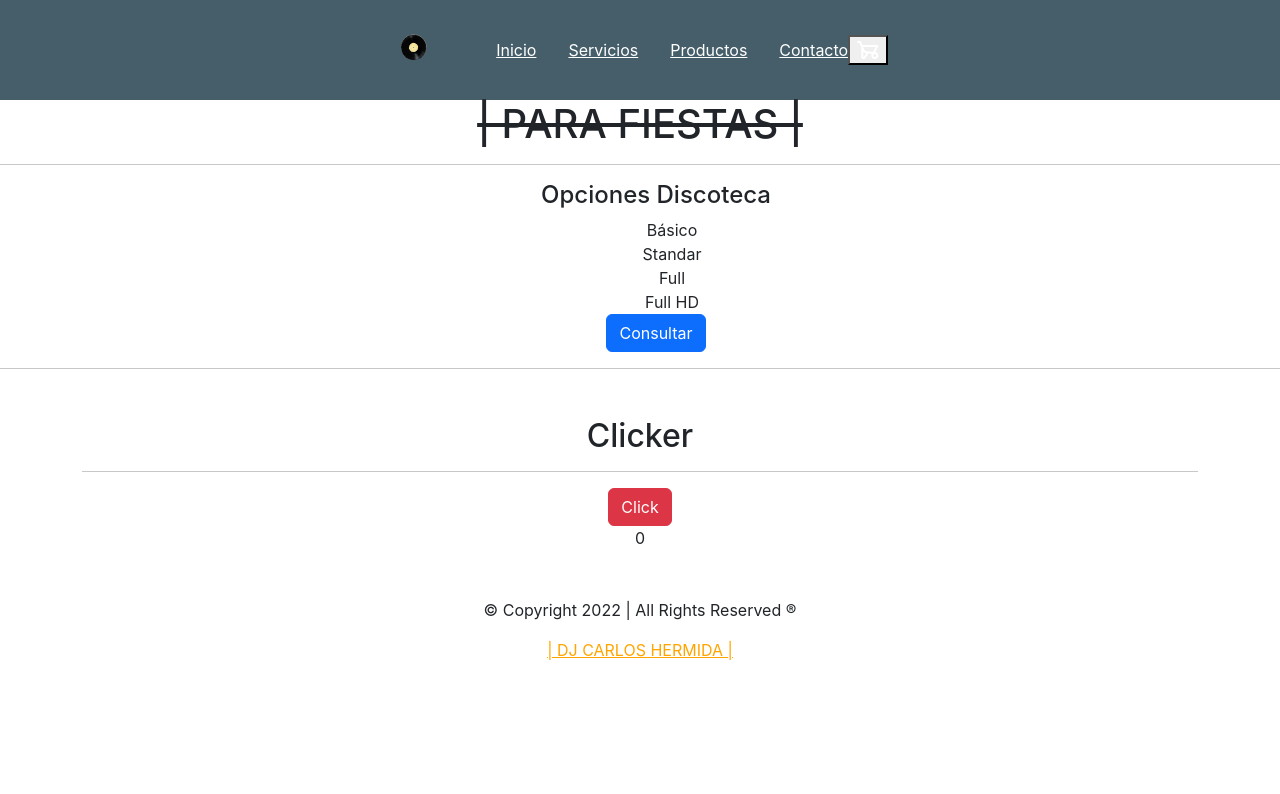
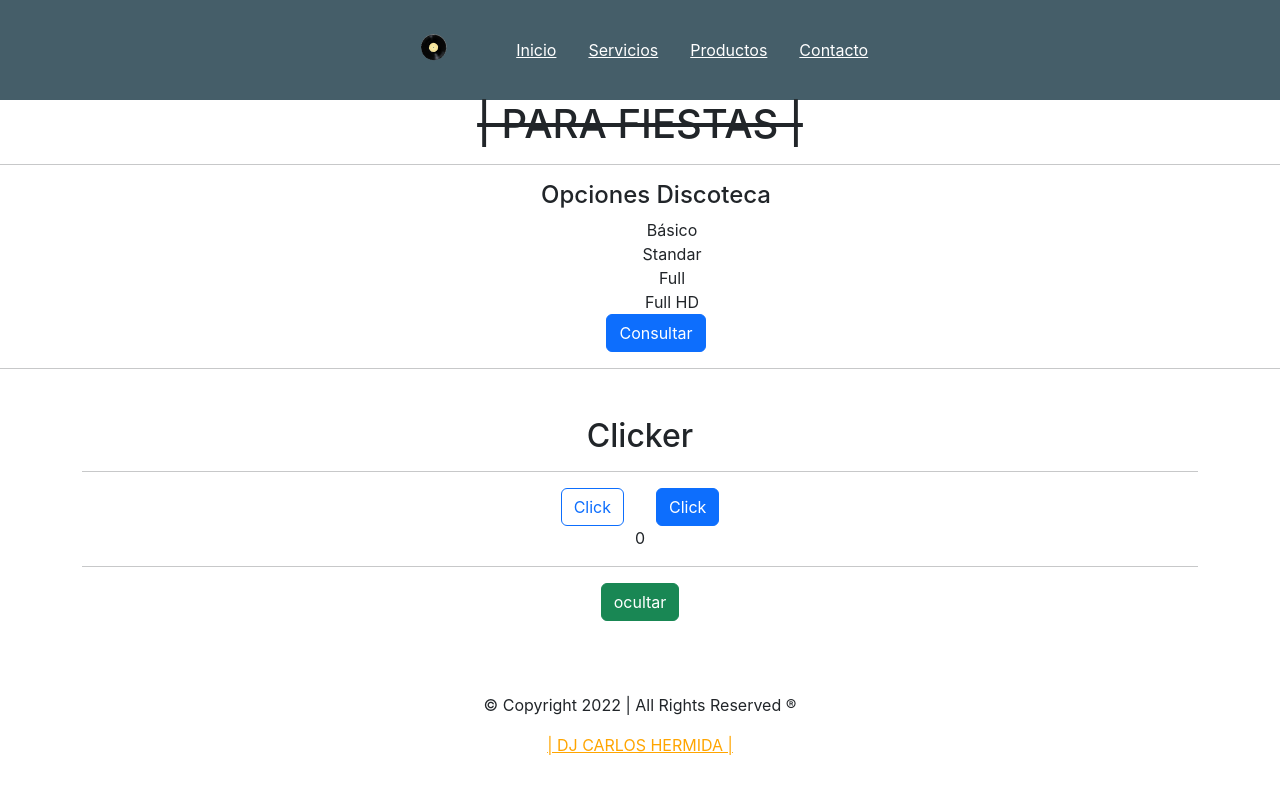
Before and after one commit to DJCarlosHermida/react, a React (Create React App) app: page / in a window 1280 px wide. Shown: the top 794 px of the page. Built offline with nearby package versions, Linux system fonts and the light colour scheme.

Commit message:
Componente Clicker

```diff
--- a/src/App.js
+++ b/src/App.js
@@ -12,7 +12,7 @@ function App() {
   return (
     <div className="App">
       <header className="App-header">
-        <img src={logo} className="App-logo" alt="logo" />
+        <img src={logo} className="App-logo" alt="logo"></img>
         <nav >
           <ul className="header__container">
 
@@ -20,7 +20,6 @@ function App() {
             <ol><a href="#" className="header__nav">Servicios</a></ol>
             <ol><a href="#" className="header__nav">Productos</a></ol>
             <ol><a href="#" className="header__nav">Contacto</a></ol>
-            <button className="material-symbols-outlined header__nav">garden_cart</button>
           </ul>
         </nav>
       </header>
@@ -33,8 +32,6 @@ function App() {
 
 
       <Clicker />
-
-      {/* <Servicios /> */}
       <Footer />
     </div>
   );
--- a/src/components/clicker.js
+++ b/src/components/clicker.js
@@ -1,17 +1,38 @@
+import { useState } from "react"
+
 const Clicker = () => {
-    let counter = 0
+    const [counter, setCounter] = useState(0)
+    const [show, setShow] = useState(true)
 
     const sumar = () => {
-        counter++
-        console.log(counter);
+        setCounter( counter + 1)
+    }
+    const restar = () => {
+        if ( counter > 0) {
+
+            setCounter( counter - 1)
+        }
+    }
+    const mostrar = () => {
+        setShow ( !show)
     }
     return (
         <div className="container my-5">
             <h2>Clicker</h2>
             <hr/>
 
-            <button className="btn btn-danger" onClick={sumar}>Click</button>
+            <button className="btn btn-outline-primary mx-3" onClick={restar}>Click</button>
+            <button className="btn btn-primary mx-3" onClick={sumar}>Click</button>
             <p onClick={sumar}>{counter}</p>
+
+            <hr/>
+            <button className="btn btn-success" onClick={mostrar}>
+                {show ? 'ocultar' : 'mostrar'}
+            </button>
+            {show && <p><img style={{width: `${counter * 16}px`}} src="https://images.emojiterra.com/google/android-10/512px/1f4a3.png" /></p>}
+
+
+
         </div>
     )
 }
```
